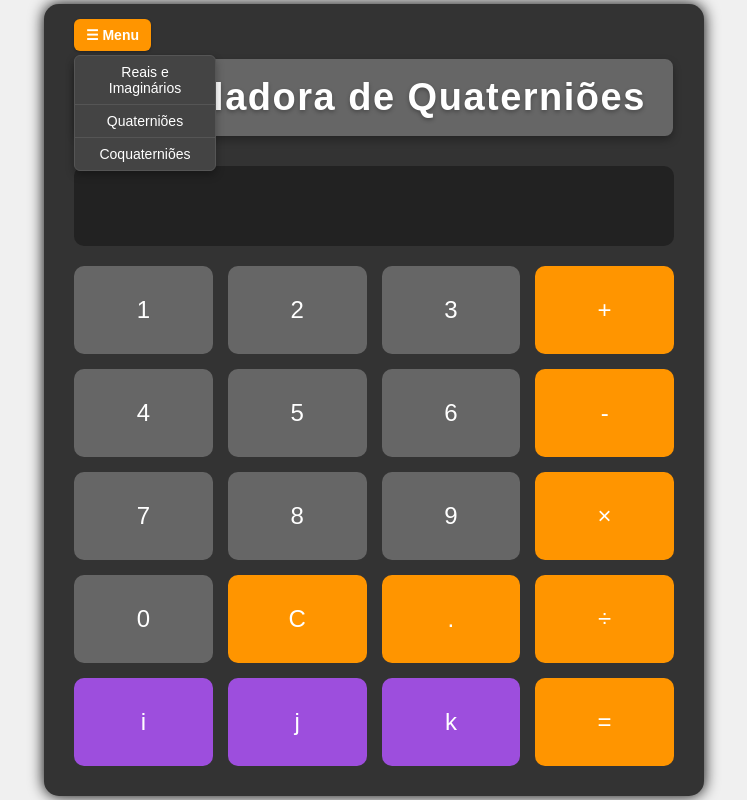
After one commit to joaonunofernandes/Projeto, a Flask app: page /quaternions in a window 1280 px wide, after a click on "☰ Menu". The commit adds this page. Shown: the whole page, without its empty margins (266-1013 px from the left). Run offline with Flask 3, Linux system fonts and the light colour scheme.

Commit message:
Update_2 [21/03/2025]

```diff
--- a/app.py
+++ b/app.py
@@ -31,6 +31,33 @@ def calculatormain():
     return render_template("calculator.html", result=result)
     # Carrega o ficheiro calculator.html e passa o resultado do cálculo
 
+@app.route("/quaternions", methods=["GET", "POST"])
+def quaternions():
+    result = ""
+    if request.method == "POST":
+        try:
+            expression = request.form["expression"]
+            result = eval(expression)
+        except:
+            result = "Erro"
+
+    return render_template("quaternion.html", result=result)
+    # Carrega o ficheiro quaternion.html e passa o resultado do cálculo
+
+@app.route("/coquaternions", methods=["GET", "POST"])
+def coquaternions():
+    result = ""
+    if request.method == "POST":
+        try:
+            expression = request.form["expression"]
+            result = eval(expression)
+        except:
+            result = "Erro"
+
+    return render_template("coquaternion.html", result=result)
+    # Carrega o ficheiro coquaternion.html e passa o resultado do cálculo
+
+
 # Garante que a aplicação só corre se for exectutada diretamente (python app.py)
 if __name__ == "__main__":
     # Ativa o modo de debug
--- a/static/style.css
+++ b/static/style.css
@@ -1,99 +1,177 @@
 body {
-  /*Calculadora aparece centrada na página*/
-  font-family: Arial, sans-serif; /*Usa a fonte Arial*/
-  background-color: #f0f0f0; /*Fundo cinza claro*/
-  display: flex; /*Alinhar ao centro*/
-  justify-content: center; /*Centrar horizontalmente*/
-  align-items: center; /*Centrar verticalmente*/
-  height: 100vh; /*Body ocupa 100% da altura da janela*/
-  margin: 0; /*Remove margens padrão do body*/
+  /* Calculadora aparece centrada na página */
+  font-family: Arial, sans-serif; /* Usa a fonte Arial */
+  background-color: #f0f0f0; /* Fundo cinza claro */
+  display: flex; /* Alinhar ao centro */
+  justify-content: center; /* Centrar horizontalmente */
+  align-items: center; /* Centrar verticalmente */
+  height: 100vh; /* Body ocupa 100% da altura da janela */
+  margin: 0; /* Remove margens padrão do body */
 }
 
-.reais_imaginarios {
-  /*Destaque à calculadora*/
-  width: 100%; /*Ajuste ao ecrã*/
-  max-width: 600px; /*Tamanho máximo de 600px*/
-  background-color: #333; /*Fundo cinza escuro*/
-  padding: 30px; /*Adiciona espaço interno para afastar conteúdo das bordas*/
-  border-radius: 15px; /*Bordas arredondadas*/
-  box-shadow: 0px 0px 15px 0px #000; /*Sombra preta à volta*/
-  text-align: center; /*Centraliza o contéudo dentro da calculadora*/
+.calculator {
+  /* Destaque à calculadora */
+  width: 100%; /* Ajuste ao ecrã */
+  max-width: 600px; /* Tamanho máximo de 600px */
+  background-color: #333; /* Fundo cinza escuro */
+  padding: 30px; /* Adiciona espaço interno para afastar conteúdo das bordas */
+  border-radius: 15px; /* Bordas arredondadas */
+  box-shadow: 0px 0px 15px 0px #000; /* Sombra preta à volta */
+  text-align: center; /* Centraliza o contéudo dentro da calculadora */
+  position: relative; /* Para posicionamento absoluto de elementos filhos */
 }
 
 h1 {
-  /*Destaque do título sobre o fundo escuro*/
-  color: #fff; /*Texto branco*/
-  margin-bottom: 30px; /*Mais espaço abaixo do título*/
-  font-size: 38px; /*Tamanho do texto ligeiramente maior*/
-  font-weight: 600; /*Um pouco mais negrito*/
-  letter-spacing: 1.5px; /*Espaçamento entre letras*/
-  text-shadow: 0 2px 4px rgba(0, 0, 0, 0.3); /*Sombra sutil*/
-  position: relative; /*Para o after funcionar*/
-  padding: 15px 25px; /*Espaço interno da caixa*/
-  background-color: #666; /*Fundo cinza*/
-  border-radius: 8px; /*Bordas arredondadas*/
-  display: inline-block; /*Para a caixa se ajustar ao conteúdo*/
-  box-shadow: 0 4px 8px rgba(0, 0, 0, 0.3); /*Sombra para destacar a caixa*/
-  border: 2px solid #666; /*Borda levemente mais clara*/
+  /* Destaque do título sobre o fundo escuro */
+  color: #fff; /* Texto branco */
+  margin-bottom: 30px; /* Mais espaço abaixo do título */
+  font-size: 38px; /* Tamanho do texto ligeiramente maior */
+  font-weight: 600; /* Um pouco mais negrito */
+  letter-spacing: 1.5px; /* Espaçamento entre letras */
+  text-shadow: 0 2px 4px rgba(0, 0, 0, 0.3); /* Sombra sutil */
+  position: relative; /* Para o after funcionar */
+  padding: 15px 25px; /* Espaço interno da caixa */
+  background-color: #666; /* Fundo cinza */
+  border-radius: 8px; /* Bordas arredondadas */
+  display: inline-block; /* Para a caixa se ajustar ao conteúdo */
+  box-shadow: 0 4px 8px rgba(0, 0, 0, 0.3); /* Sombra para destacar a caixa */
+  border: 2px solid #666; /* Borda levemente mais clara */
 }
 
 
 #display {
-  /*Aspeto do display*/
-  width: 100%; /*Ocupa toda a largura disponível*/
-  height: 80px; /*Altura*/
-  font-size: 36px; /*Texto grande para facilitar a leitura*/
-  text-align: right; /*Texto alinhado à direita*/
-  padding: 15px; /*Adiciona espaço interno para não encostar às bordas*/
-  margin-bottom: 20px; /*Cria espaço entre display e botões*/
-  border-radius: 10px; /*Bordas arredondadas*/
-  border: none; /*Remove a borda padrão*/
-  background-color: #222; /*Fundo cinza escuro*/
-  color: #fff; /*Texto branco*/
-  box-sizing: border-box; /*Garante que padding não afeta a largura total*/
-  overflow: hidden; /*Previne que o conteúdo ultrapasse as bordas*/
+  /* Aspeto do display */
+  width: 100%; /* Ocupa toda a largura disponível */
+  height: 80px; /* Altura */
+  font-size: 36px; /* Texto grande para facilitar a leitura */
+  text-align: right; /* Texto alinhado à direita */
+  padding: 15px; /* Adiciona espaço interno para não encostar às bordas */
+  margin-bottom: 20px; /* Cria espaço entre display e botões */
+  border-radius: 10px; /* Bordas arredondadas */
+  border: none; /* Remove a borda padrão */
+  background-color: #222; /* Fundo cinza escuro */
+  color: #fff; /* Texto branco */
+  box-sizing: border-box; /* Garante que padding não afeta a largura total */
+  overflow: hidden; /* Previne que o conteúdo ultrapasse as bordas */
 }
 
 .buttons {
-  /*Botões organizados em linhas e colunas*/
-  display: grid; /*Usa css grid para organizar os botões*/
-  grid-template-columns: repeat(4,1fr); /*Divide os botões em 4 colunas iguais*/
-  gap: 15px; /*Adiciona espaço entre os botões*/
+  /* Botões organizados em linhas e colunas */
+  display: grid; /* Usa css grid para organizar os botões */
+  grid-template-columns: repeat(4,1fr); /* Divide os botões em 4 colunas iguais */
+  /* fr é uma unidade de medida especial no CSS Grid que significa "fração". */
+  /* 1fr = uma parte igual do espaço disponível */
+  /* repeat(4, 1fr) = cria 4 colunas, cada uma com largura igual */
+  gap: 15px; /* Adiciona espaço entre os botões */
 }
 
 .btn {
-  /*Aspeto dos botões*/
-  width: 100%; /*Ocupam 100% da largura disponível*/
-  padding: 30px; /*Botões maiores*/
-  font-size: 24px; /*Texto grande*/
-  border: none; /*Remove bordas padrão*/
-  border-radius: 10px; /*Bordas arredondadas*/
-  background-color: #666; /*Cor cinza*/
-  color: #fff; /*Texto branco*/
-  cursor: pointer; /*Cursor muda para uma mão quando passamos por cima*/
-  transition: background-color 0.2s; /*Suaviza a mudança de cor quando passamos por cima*/
+  /* Aspeto dos botões */
+  width: 100%; /* Ocupam 100% da largura disponível */
+  padding: 30px; /* Botões maiores */
+  font-size: 24px; /* Texto grande */
+  border: none; /* Remove bordas padrão */
+  border-radius: 10px; /* Bordas arredondadas */
+  background-color: #666; /* Cor cinza */
+  color: #fff; /* Texto branco */
+  cursor: pointer; /* Cursor muda para uma mão quando passamos por cima */
+  transition: background-color 0.2s; /* Suaviza a mudança de cor quando passamos por cima */
 }
 
 .btn:hover {
-  background-color: #555; /*Quando passamos o rato os botões ficam ligeiramente mais escuros*/
+  background-color: #555; /* Quando passamos o rato os botões ficam ligeiramente mais escuros */
 }
 
 .operator {
-  /*Os botões de operações (+,-,x,%) têm cor laranja*/
+  /* Os botões de operações (+,-,x,%) têm cor laranja */
   background-color: #ff9500;
 }
 
 .operator:hover {
-  /*Quando passamos o rato, escurece ligeiramente*/
+  /* Quando passamos o rato, escurece ligeiramente */
   background-color: #e68a00;
 }
 
 .btn:active {
-  /*Quando clicamos fica ainda mais escuro*/
+  /* Quando clicamos fica ainda mais escuro */
   background-color: #444;
 }
 
 .operator:active {
-  /*Quando clicamos fica ainda mais escuro*/
+  /* Quando clicamos fica ainda mais escuro */
   background-color: #cc7a00;
 }
+
+.special {
+  background-color: #9d4edd; /* Cor roxa para os botões especiais */
+}
+
+.special:hover {
+  background-color: #7b2cbf; /* Tom mais escuro ao passar o rato */
+}
+
+.special:active {
+  background-color: #5a189a; /* Ainda mais escuro ao clicar */
+}
+
+.dropdown {
+  position: absolute;
+  top: 15px;
+  left: 30px;
+  display: inline-block;
+  z-index: 10;
+}
+
+.dropbtn {
+  background-color: #ff9500; /* Laranja para combinar com os operadores */
+  color: white;
+  padding: 8px 12px; /* Botão */
+  font-size: 14px; /* Fonte */
+  border: none;
+  border-radius: 6px; /* Bordas */
+  cursor: pointer;
+  box-shadow: 0 1px 3px rgba(0, 0, 0, 0.3); /* Sombra */
+  transition: background-color 0.2s;
+  font-weight: bold; /* Texto em negrito para melhor leitura */
+}
+
+.dropdown-content {
+  display: none;
+  position: absolute;
+  background-color: #444; /* Cinza escuro para combinar com a calculadora */
+  min-width: 140px; /* Menu mais estreito */
+  box-shadow: 0px 4px 8px 0px rgba(0,0,0,0.3); /* Sombra menor */
+  z-index: 11;
+  border-radius: 6px; /* Bordas menos arredondadas */
+  overflow: hidden;
+  margin-top: 4px; /* Menor espaço entre botão e menu */
+  border: 1px solid #555; /* Borda sutil para definir melhor os limites */
+}
+
+.dropdown-content a {
+  color: white;
+  padding: 8px 12px; /* Itens de menu menores */
+  text-decoration: none;
+  display: block;
+  transition: background-color 0.2s;
+  border-bottom: 1px solid #555;
+  font-size: 14px; /* Fonte menor */
+}
+
+.dropdown-content a:last-child {
+  border-bottom: none;
+}
+
+.dropdown-content.show {
+  display: block;
+}
+
+
+.dropdown-content a:hover {
+  background-color: #555; /* Cinza mais claro ao passar o rato */
+}
+
+
+.dropdown:hover .dropbtn {
+  background-color: #e68a00; /* Mesmo hover dos operadores */
+}
--- /dev/null
+++ b/templates/quaternion.html
@@ -0,0 +1,88 @@
+<!DOCTYPE html>
+<html lang="en">
+<!-- Linguagem Principal: inglês -->
+<head>
+    <meta charset="UTF-8">
+    <!-- Permite carateres especiais -->
+    <meta name="viewport" content="width=device-width, initial-scale=1.0">
+    <!-- Garante que a página se adapta a diferentes tamanhos de ecrã -->
+    <title>Quaternion Calculator</title>
+    <link rel="stylesheet" href="{{ url_for('static', filename='style.css') }}">
+</head>
+<body>
+    <div class="calculator">
+        <div class="dropdown" id="mainDropdown">
+            <button class="dropbtn" id="dropdownButton">☰ Menu</button>
+                <div class="dropdown-content" id="dropdownContent">
+                    <a href="/">Reais e Imaginários</a>
+                    <a href="/quaternions">Quaterniões</a>
+                    <a href="/coquaternions">Coquaterniões</a>
+                </div>
+            </div>
+    <h1>Calculadora de Quaterniões</h1>
+        <form method="POST">
+        <input type="text" name="expression" id="display" value="{{ result }}" readonly>
+        <div class="buttons">
+            <!-- Números -->
+            <button type="button" class="btn" onclick="appendToDisplay('1')">1</button>
+            <button type="button" class="btn" onclick="appendToDisplay('2')">2</button>
+            <button type="button" class="btn" onclick="appendToDisplay('3')">3</button>
+            <button type="button" class="btn operator" onclick="appendToDisplay('+')">+</button>
+
+            <button type="button" class="btn" onclick="appendToDisplay('4')">4</button>
+            <button type="button" class="btn" onclick="appendToDisplay('5')">5</button>
+            <button type="button" class="btn" onclick="appendToDisplay('6')">6</button>
+            <button type="button" class="btn operator" onclick="appendToDisplay('-')">-</button>
+
+            <button type="button" class="btn" onclick="appendToDisplay('7')">7</button>
+            <button type="button" class="btn" onclick="appendToDisplay('8')">8</button>
+            <button type="button" class="btn" onclick="appendToDisplay('9')">9</button>
+            <button type="button" class="btn operator" onclick="appendToDisplay('*')">×</button>
+
+            <button type="button" class="btn" onclick="appendToDisplay('0')">0</button>
+            <button type="button" class="btn operator" onclick="clearDisplay()">C</button>
+            <button type="button" class="btn operator" onclick="appendToDisplay('.')">.</button>
+            <button type="button" class="btn operator" onclick="appendToDisplay('/')">÷</button>
+
+            <!-- Botões específicos para quaterniões -->
+            <button type="button" class="btn special" onclick="appendToDisplay('i')">i</button>
+            <button type="button" class="btn special" onclick="appendToDisplay('j')">j</button>
+            <button type="button" class="btn special" onclick="appendToDisplay('k')">k</button>
+            <button type="submit" class="btn operator">=</button>
+        </div>
+        </form>
+    </div>
+
+<script>
+    function appendToDisplay(value) {
+        const display = document.getElementById('display');
+        display.value += value;
+    }
+
+    function clearDisplay() {
+        document.getElementById('display').value = '';
+    }
+
+    // Adicionar controlo do dropdown usando javascript
+    document.addEventListener('DOMContentLoaded', function() {
+        const dropdownButton = document.getElementById('dropdownButton');
+        const dropdownContent = document.getElementById('dropdownContent');
+        const dropdown = document.getElementById('mainDropdown');
+
+    // Toggle dropdown ao clicar no botão
+    dropdownButton.addEventListener('click', function(e) {
+        e.preventDefault();
+        e.stopPropagation();
+        dropdownContent.classList.toggle('show');
+    });
+
+    // Fechar dropdown quando clicar fora dele
+    document.addEventListener('click', function(e) {
+        if (!dropdown.contains(e.target)) {
+            dropdownContent.classList.remove('show');
+        }
+    });
+});
+</script>
+</body>
+</html>
```
Also changed, not shown: templates/calculator.html (+62 -32 lines), templates/coquaternion.html (added, +96 -0 lines).
